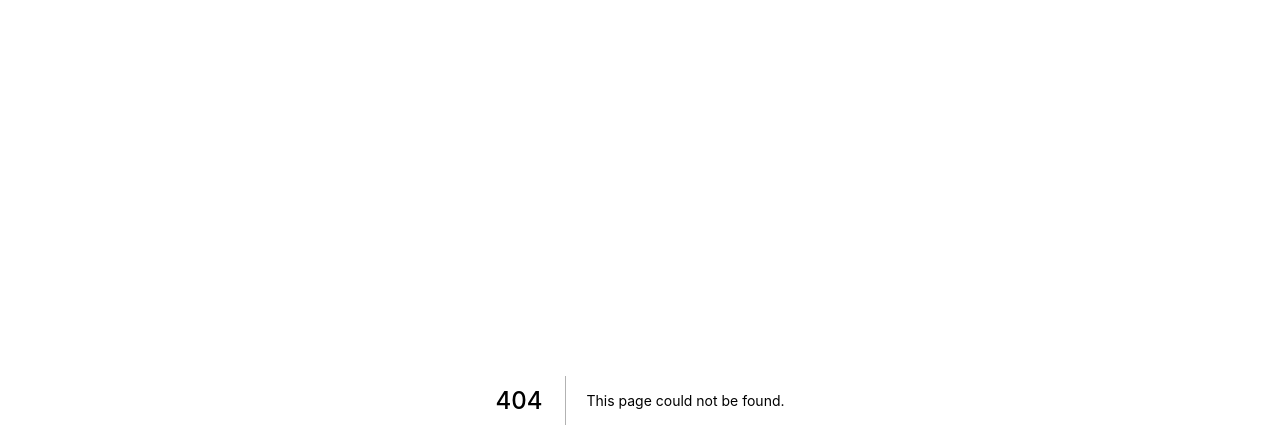
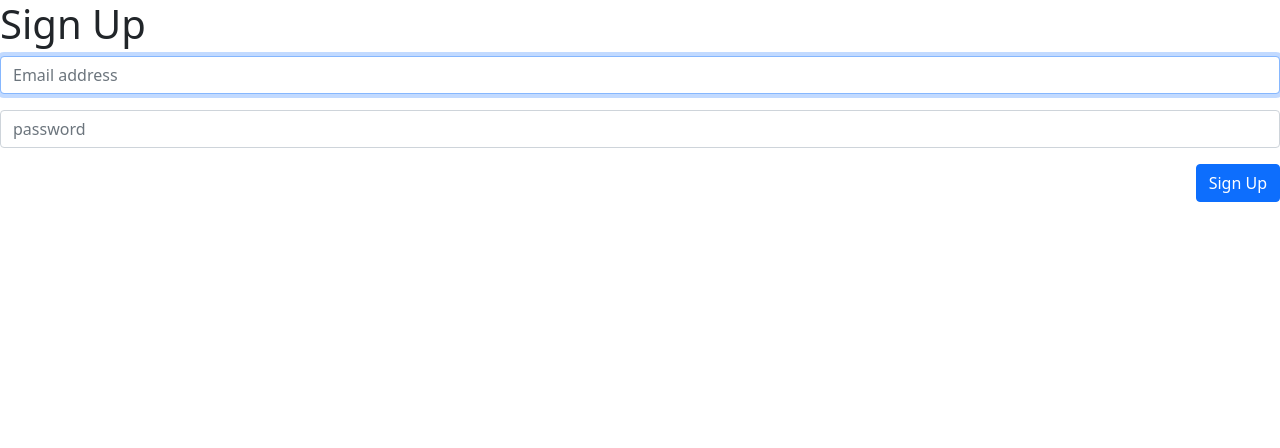
Before and after one commit to Nabcellent/ticketing-microservices, a Next.js app in the folder client/: page /auth/sign-up in a window 1280 px wide. Before the commit this address had no page. Shown: the top 448 px of the page. Built offline with nearby package versions, Linux system fonts and the light colour scheme.

Commit message:
App: Integrating a server-side rendered react app
Signed-off-by: Nabcellent <nabcellent.dev@gmail.com>

```diff
--- /dev/null
+++ b/client/next.config.js
@@ -0,0 +1,7 @@
+module.exports = {
+	webpackDevMiddleware:config => {
+		config.watchOptions.poll = 300;
+
+		return config;
+	}
+}
--- a/client/package.json
+++ b/client/package.json
@@ -7,6 +7,7 @@
     "dev": "next"
   },
   "dependencies": {
+    "bootstrap": "^5.1.3",
     "next": "^12.0.7",
     "react": "^17.0.2",
     "react-dom": "^17.0.2"
--- /dev/null
+++ b/client/pages/_app.js
@@ -0,0 +1,5 @@
+import 'bootstrap/dist/css/bootstrap.css'
+
+export default ({Component, pageProps}) => {
+	return <Component {...pageProps}/>
+}
--- /dev/null
+++ b/client/pages/auth/sign-up.js
@@ -0,0 +1,30 @@
+import { useState } from "react";
+
+export default () => {
+	const [email, setEmail] = useState('')
+	const [password, setPassword] = useState('')
+
+	const onSubmit = event => {
+		event.preventDefault()
+
+		console.log(email, password)
+	}
+
+	return (
+		<form action="#" onSubmit={onSubmit}>
+			<h1>Sign Up</h1>
+			<div className="mb-3">
+				<input type="email" className={ 'form-control' } value={ email } autoFocus
+					   onChange={ e => setEmail(e.target.value) } placeholder={ 'Email address' } required/>
+			</div>
+			<div className="mb-3">
+				<input type="password" className={ 'form-control' } value={ password }
+					   onChange={ e => setPassword(e.target.value) } placeholder={ 'password' }
+					   required/>
+			</div>
+			<div className={ 'text-end' }>
+				<button className={ 'btn btn-primary' }>Sign Up</button>
+			</div>
+		</form>
+	)
+}
```
Also changed, not shown: 1 other file (tests, documents, lock files or other folders).
